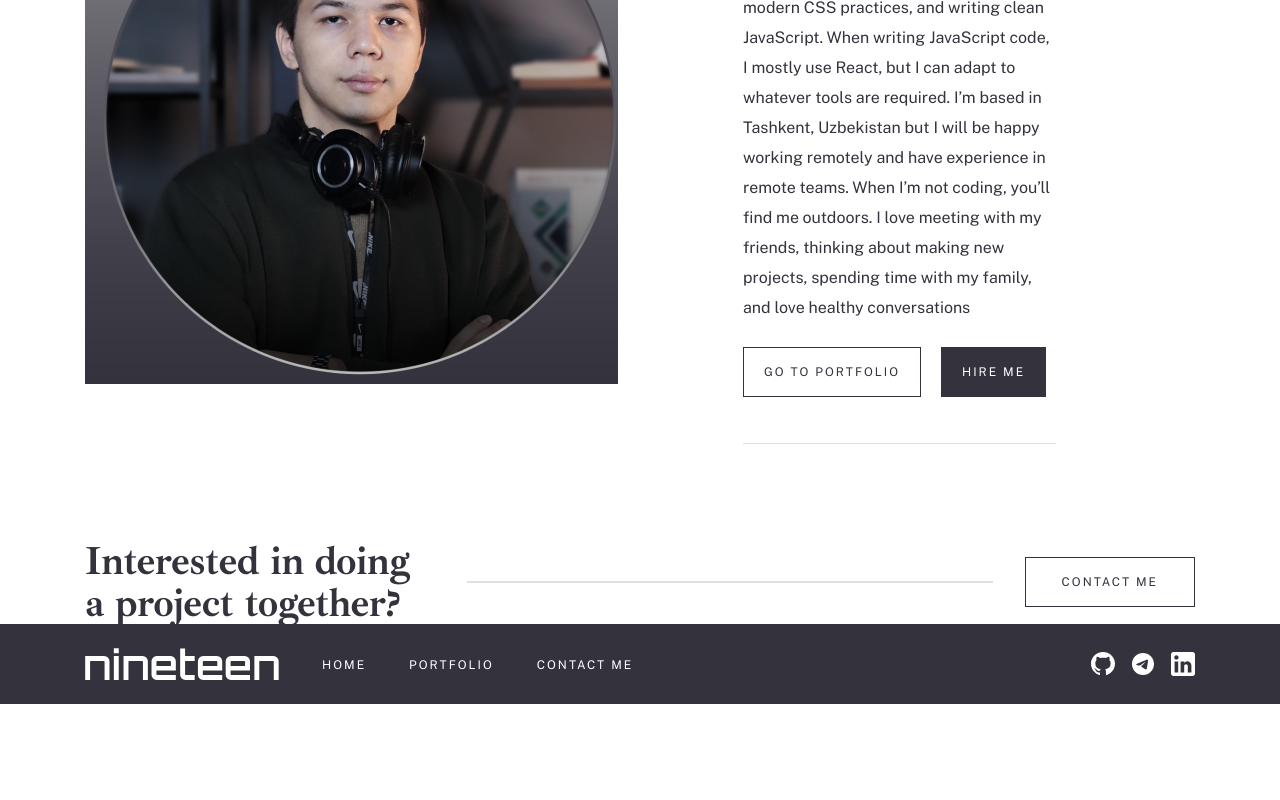
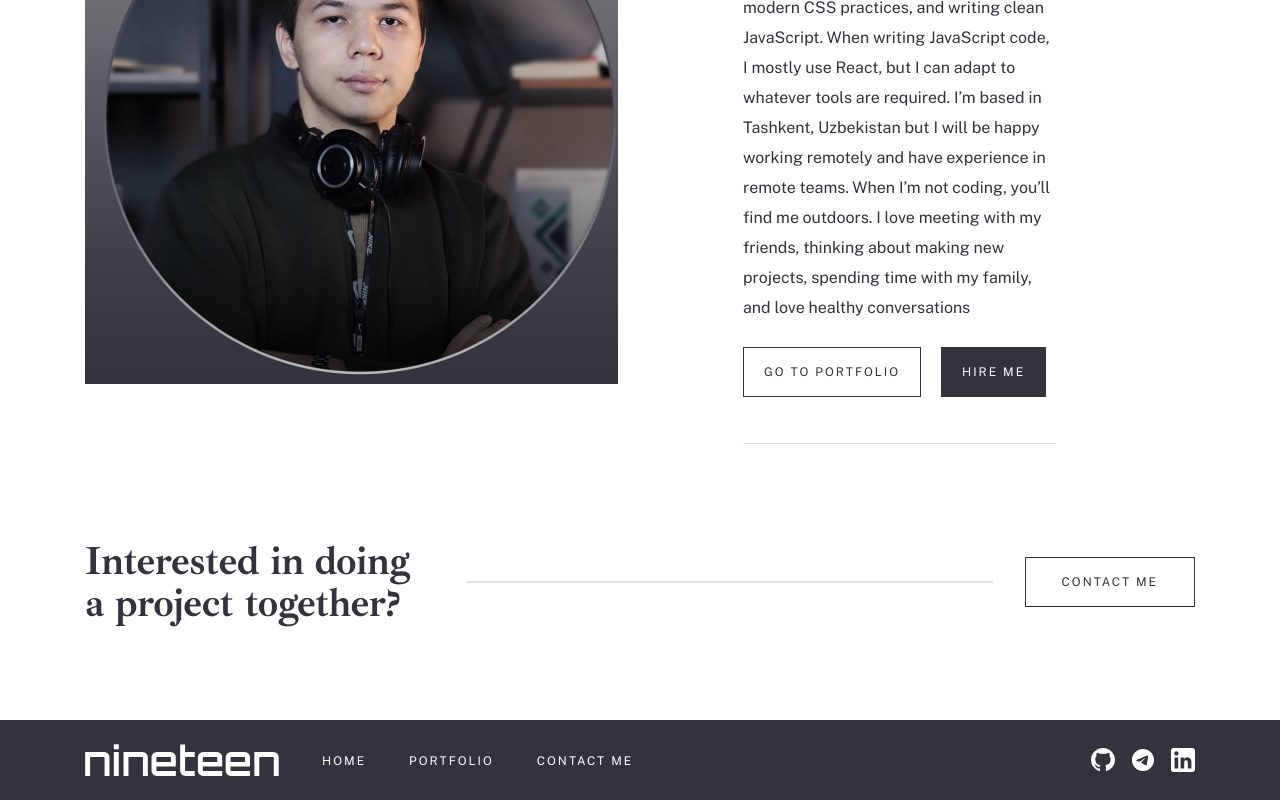
Before and after one commit to rahmatulloh19/nineteen, a React (Vite) app: page / in a window 1280 px wide. Shown: the part 1125-1925 px from the top of the page. Before the commit the page ends 1829 px from the top, so only its background shows below. Built offline with nearby package versions, Linux system fonts and the light colour scheme.

Commit message:
fix not pixel perfect

```diff
--- a/src/components/About/About.jsx
+++ b/src/components/About/About.jsx
@@ -19,7 +19,7 @@ export const About = ({
 						{/* Images after 1024px */}
 						<source
 							media="(min-width: 1024px)"
-							srcset={`${imgDesktop} 1x, ${imgDesktopRetina} 2x`}
+							srcSet={`${imgDesktop} 1x, ${imgDesktopRetina} 2x`}
 							width={533}
 							height={592}
 						/>
@@ -27,7 +27,7 @@ export const About = ({
 						{/* Images after 768px */}
 						<source
 							media="(min-width: 768px)"
-							srcset={`${imgTablet} 1x, ${imgTabletRetina} @2x`}
+							srcSet={`${imgTablet} 1x, ${imgTabletRetina} 2x`}
 							width={281}
 							height={600}
 						/>
@@ -38,7 +38,7 @@ export const About = ({
 							width="311"
 							height="346"
 							alt="My picture"
-							srcSet={`${img}  1x, ${imgRetina}  2x`}></img>
+							srcSet={`${img} 1x, ${imgRetina} 2x`}></img>
 					</picture>
 					<div className="about__content">
 						<h2 className="about__title">About Me</h2>
--- a/src/components/Hero/Hero.jsx
+++ b/src/components/Hero/Hero.jsx
@@ -39,7 +39,7 @@ export const Hero = ({
 							width={311}
 							height={271}
 							alt="Hero image"
-							srcSet={`${img}  1x, ${imgRetina}  2x`}
+							srcSet={`${img} 1x, ${imgRetina} 2x`}
 						/>
 					</picture>
 					<div className="hero__content">
--- a/src/pages/Home/Home.jsx
+++ b/src/pages/Home/Home.jsx
@@ -24,7 +24,7 @@ export const Home = () => {
 					"I’m a front-end developer looking for a new role in an exciting company. I focus on writing accessible HTML, using modern CSS practices, and writing clean JavaScript. When writing JavaScript code, I mostly use React, but I can adapt to whatever tools are required. I’m based in Tashkent, Uzbekistan but I will be happy working remotely and have experience in remote teams. When I’m not coding, you’ll find me outdoors. I love meeting with my friends, thinking about making new projects, spending time with my family, and love healthy conversations"
 				}
 			/>
-			<ForwardContact additionalClass="additionalClass" />
+			<ForwardContact additionalClass="site-main__article" />
 		</>
 	);
 };
```
